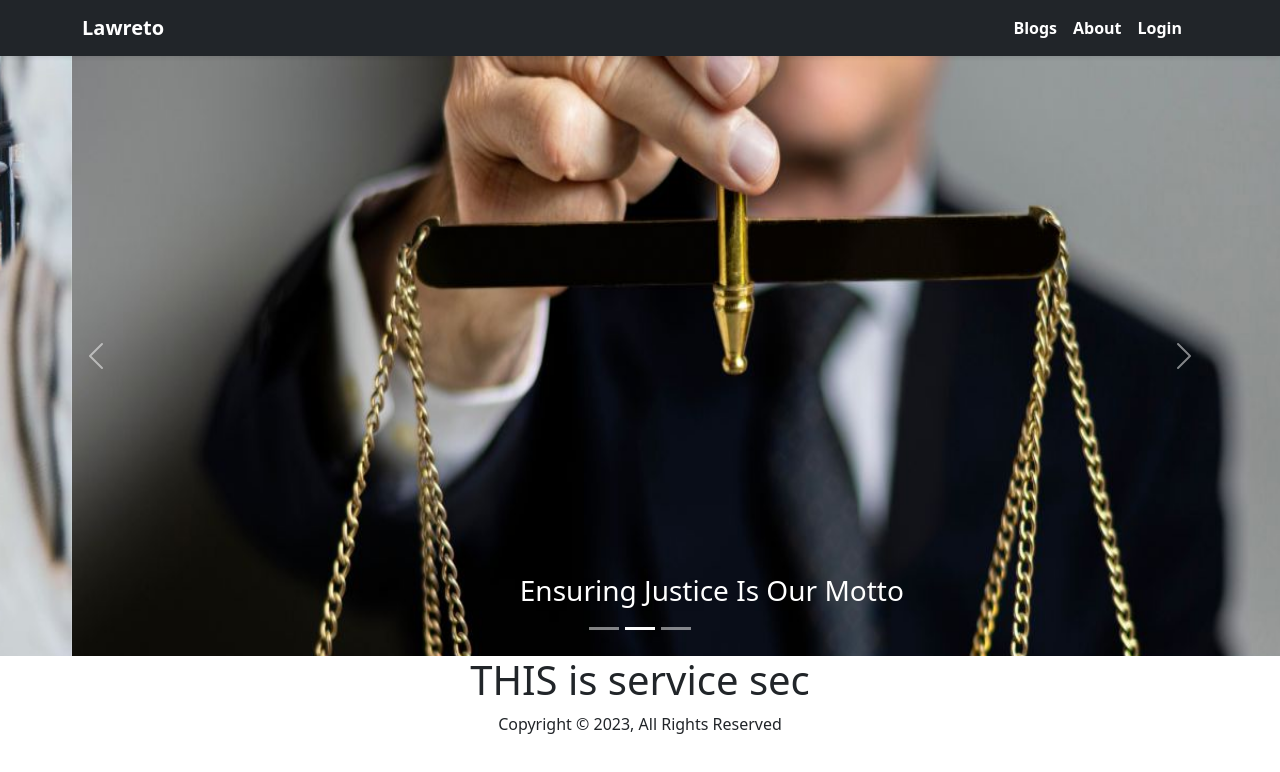
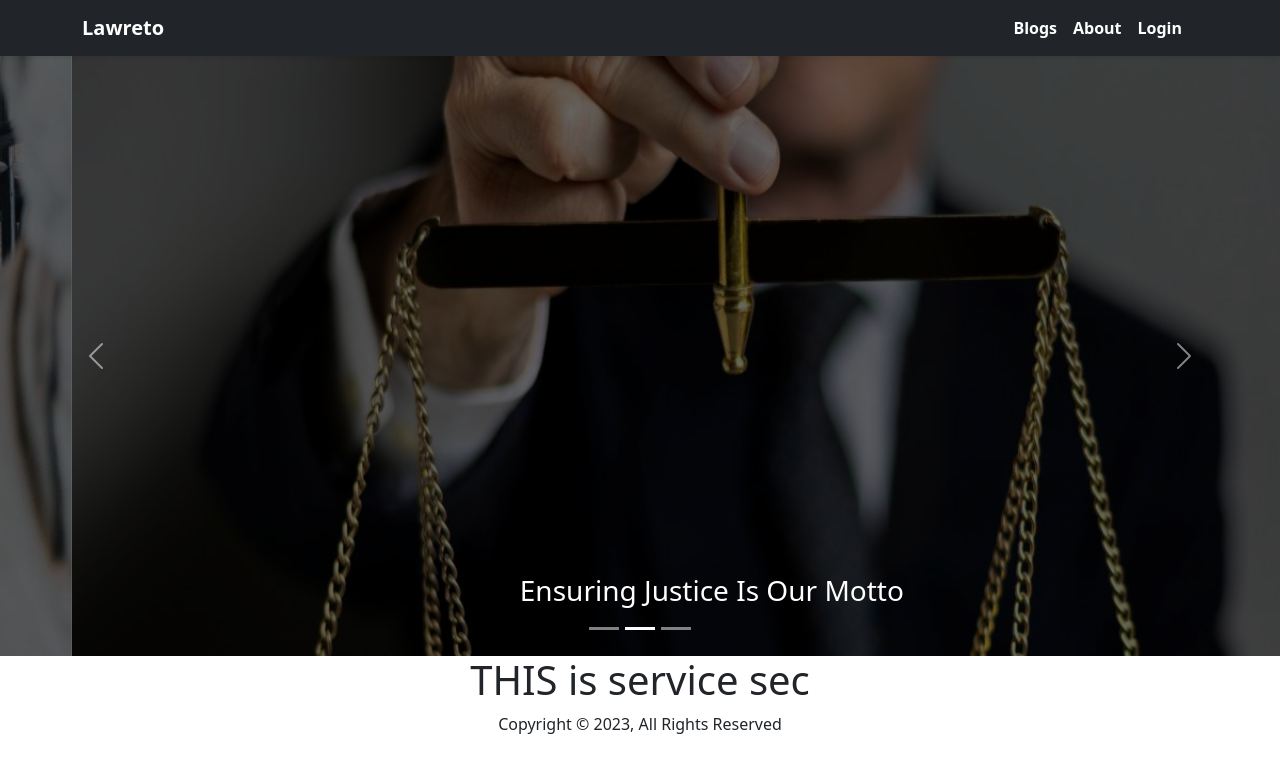
Before and after one commit to Samira-Shajahan-Borsha/lawreto-app, a React (Create React App) app: page / in a window 1280 px wide. Shown: the top 772 px of the page. Built offline with nearby package versions, Linux system fonts and the light colour scheme.

Commit message:
banner overlay added

```diff
--- a/src/Pages/Home/Banner/Banner.css
+++ b/src/Pages/Home/Banner/Banner.css
@@ -1,3 +1,11 @@
+/* carousel image dark overlay */
+.carousel-item{
+    background-color: black;
+}
+.carousel-item img{
+    opacity: 0.4;
+}
+
 .carousel-item,
 .carousel-item img {
     height: 600px;
```
